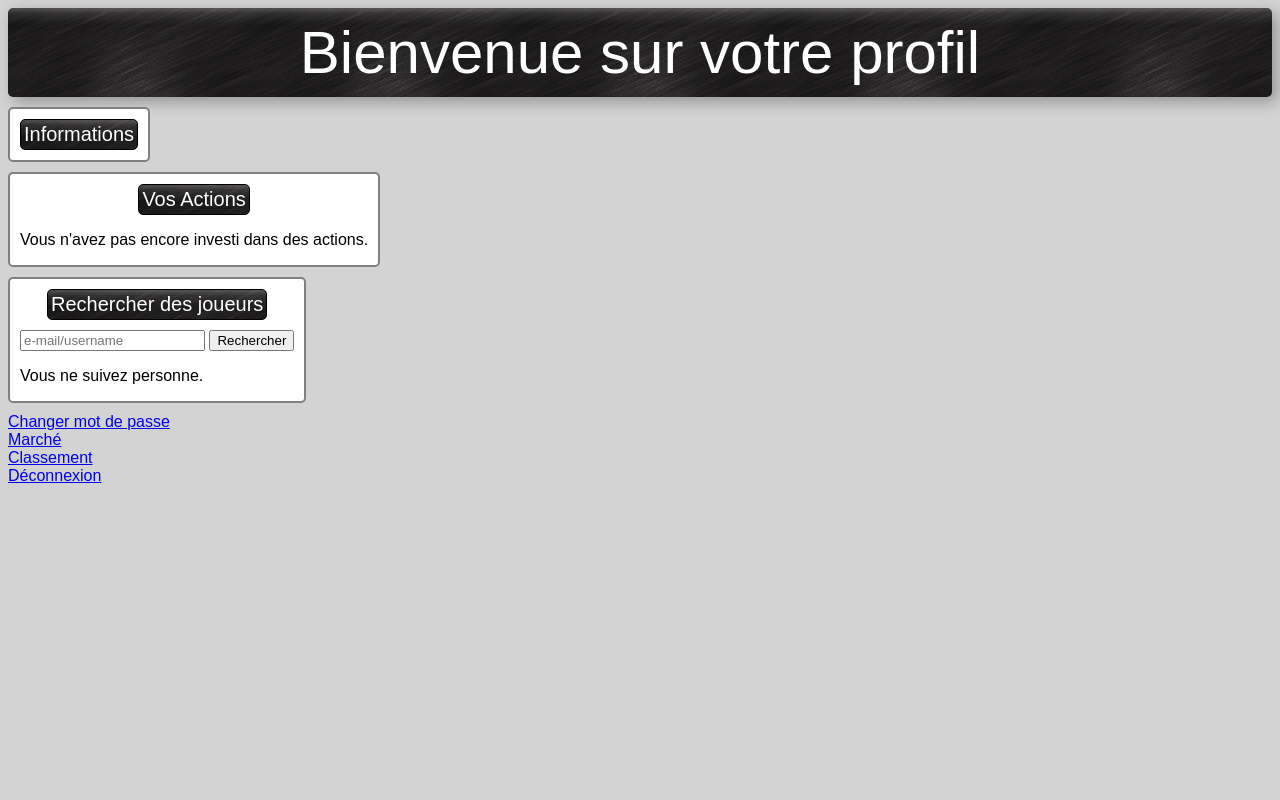
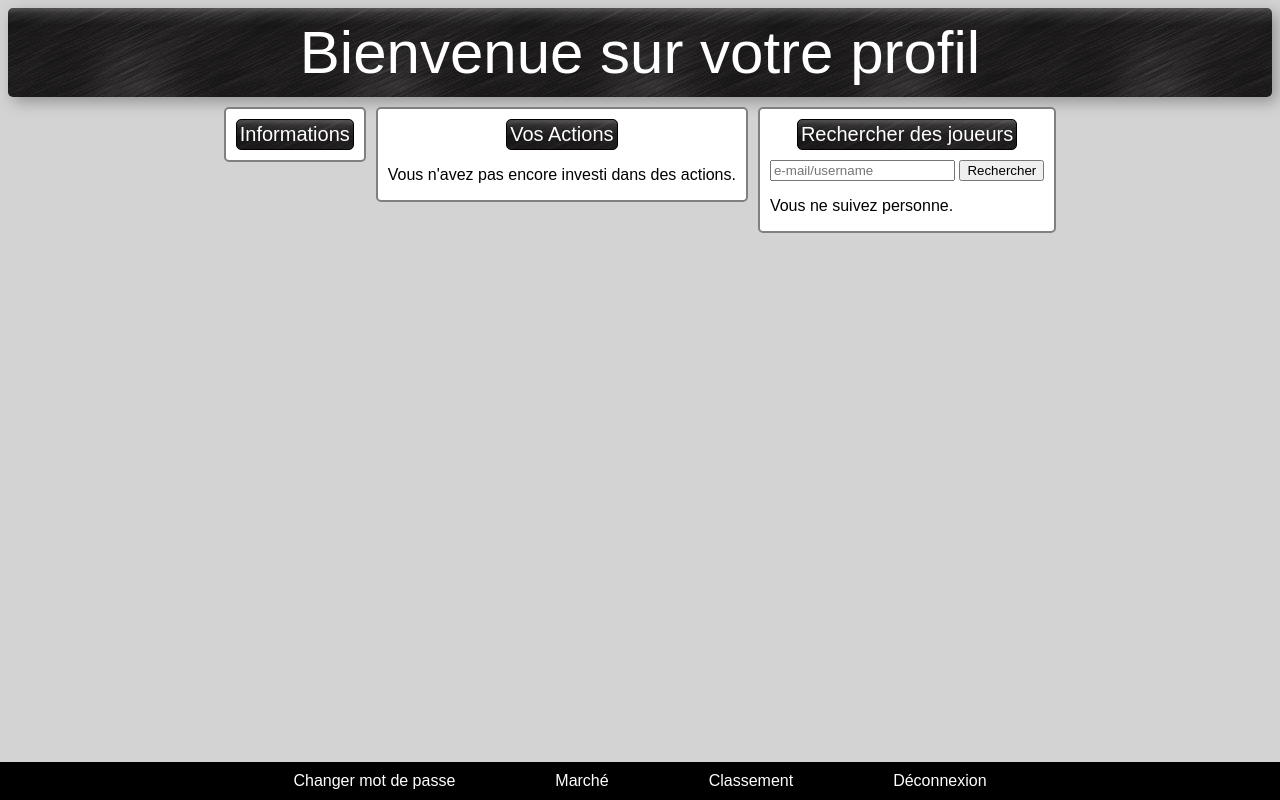
Before and after one commit to TitouanDor/Virtual-Trader, a PHP site: page /profil.php in a window 1280 px wide. Run offline with PHP 8.4, Linux system fonts and the light colour scheme; the visitor is signed in with stand-in values (Sample User, id 1); data comes from the database, SQL or seed files in the repository; data that the repository does not hold is empty.

Commit message:
update profil.css, general.css, profil.php

```diff
--- a/CSSFile/general.css
+++ b/CSSFile/general.css
@@ -14,3 +14,18 @@ body{
     /*background-color: gray;*/
     box-shadow: 5px 5px 15px rgba(0, 0, 0, 0.3);
 }
+
+.titre{
+    height: fit-content;
+    color: white;
+    border: black solid 1px;
+    width: fit-content;
+    border-radius: 5px;
+    text-align: center;
+    padding: 3px;
+    margin: auto;
+    margin-top: 10px;
+    margin-bottom: 10px;
+    background-image: url("../image/title_background.jpg");
+    font-size: 20px;
+}
--- a/CSSFile/profil.css
+++ b/CSSFile/profil.css
@@ -1,3 +1,10 @@
+.container{
+    display: flex; /* Active Flexbox */
+    gap: 10px; /* Espacement entre les divs */
+    margin: auto;
+    justify-content: center;
+}
+
 .box_profil{
     background-color: white;
     border: 2px solid gray;
@@ -31,26 +38,30 @@
     margin-bottom: 10px;
 }
 
-
 .box_profil p{
     border: 1px solid gray;
     border-radius: 5px;
     padding: 3px;
-
 }
 
-.titre{
-    height: fit-content;
+.box_recherche_joueur li{
+    font-weight: bold;
+}
+
+.banniere{
+    display: flex; /* Active Flexbox */
+    gap: 50px; /* Espacement entre les divs */
+    justify-content: center;
+    position: fixed; /* Position fixe par rapport à la fenêtre */
+    bottom: 0; /* Ancre en bas de la fenêtre */
+    left: 0;
+    right: 0;
+    background-color: black;
+    padding: 10px;
     color: white;
-    border: black solid 1px;
-    width: fit-content;
-    border-radius: 5px;
-    text-align: center;
-    padding: 3px;
-    margin: auto;
-    margin-top: 10px;
-    margin-bottom: 10px;
-    background-image: url("../image/title_background.jpg");
-    font-size: 20px;
+}
 
+.banniere a:link, a:visited, a:hover, a:active {
+    color: inherit; /* Utilise la couleur du texte parent */
+    text-decoration: none; /* Supprime le soulignement par défaut */
 }
--- a/profil.php
+++ b/profil.php
@@ -55,6 +55,9 @@ if(isset($_SESSION["error"])){
 </head>
 <body>
     <div class="bandeau">Bienvenue sur votre profil</div>
+
+    <div class="container">
+
     <div class="box_profil">
         <div class="titre">Informations</div>
 
@@ -131,8 +134,9 @@ if(isset($_SESSION["error"])){
         <p>Vous ne suivez personne.</p>
     <?php endif; ?>
     </div>
+    </div>
 
-    <div>
+    <div class="banniere">
         <a href="changerMDP.php">Changer mot de passe</a>
         <br>
         <a href="Marche.php">Marché</a>
```
